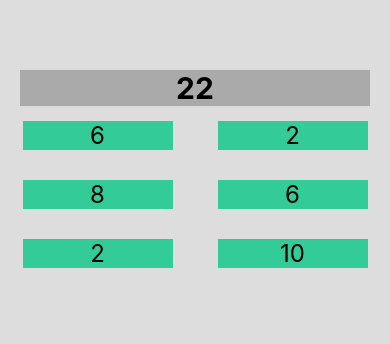
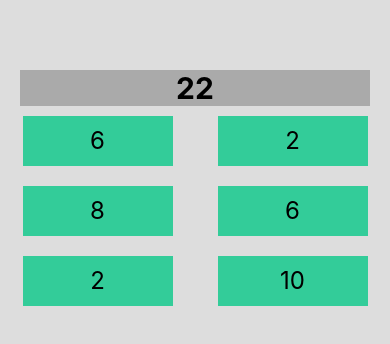
Before and after one commit to saJeremyQin/TargetSum, a React Native app: screen / in a window 390 px wide. Shown: the top 344 px of the page. Built offline with nearby package versions, Linux system fonts and the light colour scheme.

Commit message:
handlePress is added

```diff
--- a/src/components/RandomNumber.tsx
+++ b/src/components/RandomNumber.tsx
@@ -1,4 +1,4 @@
-import { StyleSheet, Text, View } from 'react-native'
+import { Pressable, StyleSheet, Text, View } from 'react-native'
 import React from 'react'
 
 interface RandomNumberProps {
@@ -8,19 +8,26 @@ interface RandomNumberProps {
 
 // export default function RandomNumber({number}: RandomNumberProps): React.JSX.Element {
 const RandomNumber: React.FC<RandomNumberProps> = ({number, backgroundColor="#3c9"}) => {
-  return (
-      <Text style={[styles.numberBox, {backgroundColor}]}>{number}</Text>
-  )
+    const handlePress = () =>{
+        console.log(`${number} is clicked`);
+    }
+    return (
+        <Pressable onPress={handlePress} style={styles.pressable}>
+            <Text style={[styles.numberBox, {backgroundColor}]}>{number}</Text>
+        </Pressable>
+    )
 }
 
 const styles = StyleSheet.create({
+    pressable:{
+        margin:10
+    },
     numberBox:{
         fontSize:24,
         width:150,
-        // backgroundColor:"#0f0",
-        marginHorizontal:15,
-        marginVertical: 15,
-        textAlign:"center"
+        height:50,              //When <Text> is nested in <Pressable>, need clear size to paint it.
+        textAlign:"center",
+        paddingVertical:10,
     }
 })
 
```
